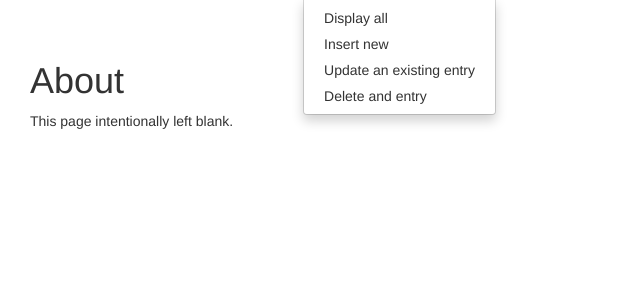
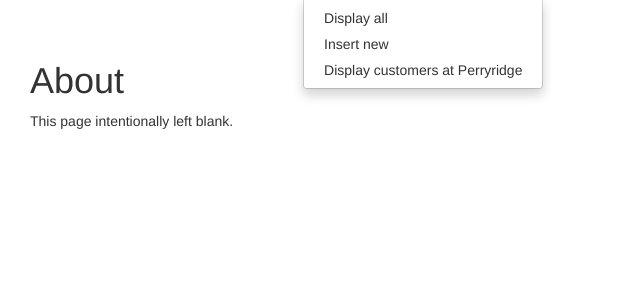
Before and after one commit to matthew2517apple/UHG, a Flask app: page /about in a window 1280 px wide, after a click on "Banking Portal". Shown: the part 52-352 px from the top of the page, without its empty margins (0-640 px from the left). Run offline with Flask 3, Linux system fonts and the light colour scheme; some libraries are stand-ins or nearby versions.

Commit message:
Update drop down menu

```diff
--- a/test-run-3/templates/layout.html
+++ b/test-run-3/templates/layout.html
@@ -27,8 +27,7 @@
             <ul class="dropdown-menu">
           	<li><a href="{{ url_for('display') }} ">Display all </a></li>
          	<li><a href="{{ url_for('insert_form') }}">Insert new </a></li>
-          	<li><a href="#">Update an existing entry</a></li>
-		    <li><a href="#">Delete and entry</a></li>
+          	<li><a href="{{ url_for('perryridge') }}">Display customers at Perryridge </a></li>
        	 	</ul>
        </li>
        <li><a href="#">Contact</a></li>
```
